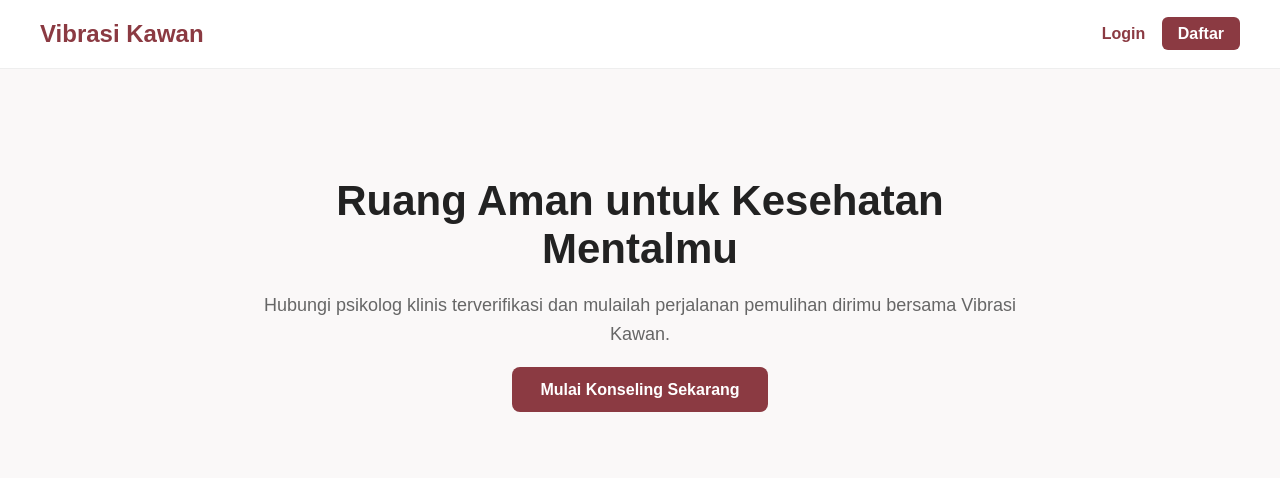
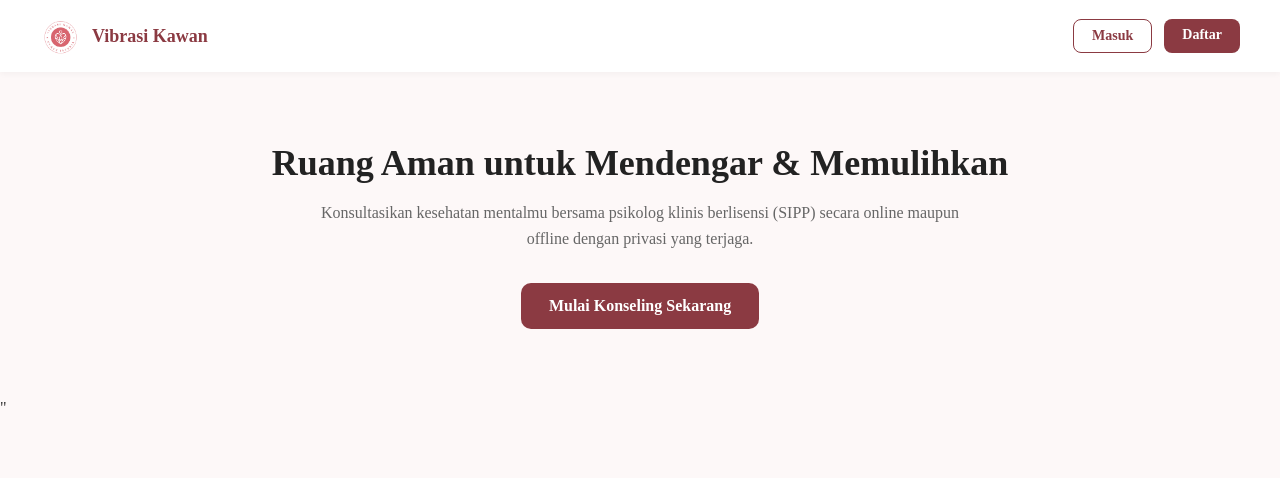
Before and after one commit to miajasika/Project-Vibrasi-Kawan, a Laravel app: page / in a window 1280 px wide. Shown: the top 478 px of the page. Run offline with Laravel 12, Linux system fonts and the light colour scheme.

Commit message:
feat: pindahkan logo ke public/images/logo.png dan sesuaikan landing page

```diff
--- a/resources/views/landing.blade.php
+++ b/resources/views/landing.blade.php
@@ -3,31 +3,30 @@
 <head>
     <meta charset="UTF-8">
     <meta name="viewport" content="width=device-width, initial-scale=1.0">
-    <title>Selamat Datang - Vibrasi Kawan</title>
+    <title>Vibrasi Kawan - Ruang Aman Pemulihan Mental</title>
 </head>
-<body style="margin: 0; font-family: sans-serif; background-color: #FAF8F8; color: #333;">
+<body style="margin: 0; font-family: sans-sertif; background-color: #FDF8F8; color: #333;">
 
-    <!-- Navbar Sederhana -->
-    <nav style="display: flex; justify-content: space-between; align-items: center; padding: 20px 40px; background-color: #ffffff; border-bottom: 1px solid #eee;">
-        <h2 style="margin: 0; color: #8B3A42;">Vibrasi Kawan</h2>
-        <div>
-            <a href="/login" style="margin-right: 12px; text-decoration: none; color: #8B3A42; font-weight: 600;">Login</a>
-            <a href="/register" style="background-color: #8B3A42; color: #ffffff; padding: 8px 16px; border-radius: 6px; text-decoration: none; font-weight: 600;">Daftar</a>
+    <nav style="background-color: #ffffff; padding: 16px 40px; display: flex; justify-content: space-between; align-items: center; box-shadow: 0 2px 6px rgba(0,0,0,0.04);">
+        <div style="display: flex; align-items: center; gap: 12px;">
+            <img src="{{ asset('images/logo.png') }}" alt="Logo Vibrasi Kawan" style="height: 40px; width: auto;">
+            <strong style="font-size: 18px; color: #8B3A42;">Vibrasi Kawan</strong>
+        </div>
+        <div style="display: flex; gap: 12px;">
+            <a href="/login" style="padding: 8px 18px; border: 1px solid #8B3A42; color: #8B3A42; border-radius: 8px; text-decoration: none; font-weight: 600; font-size: 14px;">Masuk</a>
+            <a href="/register" style="padding: 8px 18px; background-color: #8B3A42; color: #ffffff; border-radius: 8px; text-decoration: none; font-weight: 600; font-size: 14px;">Daftar</a>
         </div>
     </nav>
 
-    <!-- Hero Section -->
-    <div style="text-align: center; padding: 80px 20px; max-width: 800px; margin: 0 auto;">
-        <h1 style="font-size: 42px; color: #222; margin-bottom: 16px;">Ruang Aman untuk Kesehatan Mentalmu</h1>
-        <p style="font-size: 18px; color: #666; margin-bottom: 32px; line-height: 1.6;">
-            Hubungi psikolog klinis terverifikasi dan mulailah perjalanan pemulihan dirimu bersama Vibrasi Kawan.
+    <main style="max-width: 900px; margin: 70px auto; padding: 0 20px; text-align: center;">
+        <h1 style="font-size: 36px; color: #222; margin-bottom: 16px;">Ruang Aman untuk Mendengar & Memulihkan</h1>
+        <p style="font-size: 16px; color: #666; line-height: 1.6; max-width: 650px; margin: 0 auto 32px auto;">
+            Konsultasikan kesehatan mentalmu bersama psikolog klinis berlisensi (SIPP) secara online maupun offline dengan privasi yang terjaga.
         </p>
-        <div>
-            <a href="/register" style="background-color: #8B3A42; color: #ffffff; padding: 14px 28px; border-radius: 8px; text-decoration: none; font-weight: 600; font-size: 16px;">
-                Mulai Konseling Sekarang
-            </a>
-        </div>
-    </div>
+        <a href="/register" style="background-color: #8B3A42; color: #ffffff; padding: 14px 28px; border-radius: 10px; text-decoration: none; font-weight: 600; font-size: 16px; display: inline-block;">
+            Mulai Konseling Sekarang
+        </a>
+    </main>
 
 </body>
-</html>
+</html> "
```
Also changed, not shown: public/images/logo.png (renamed from assets/VIBRASI KAWAN LOGO.png).
